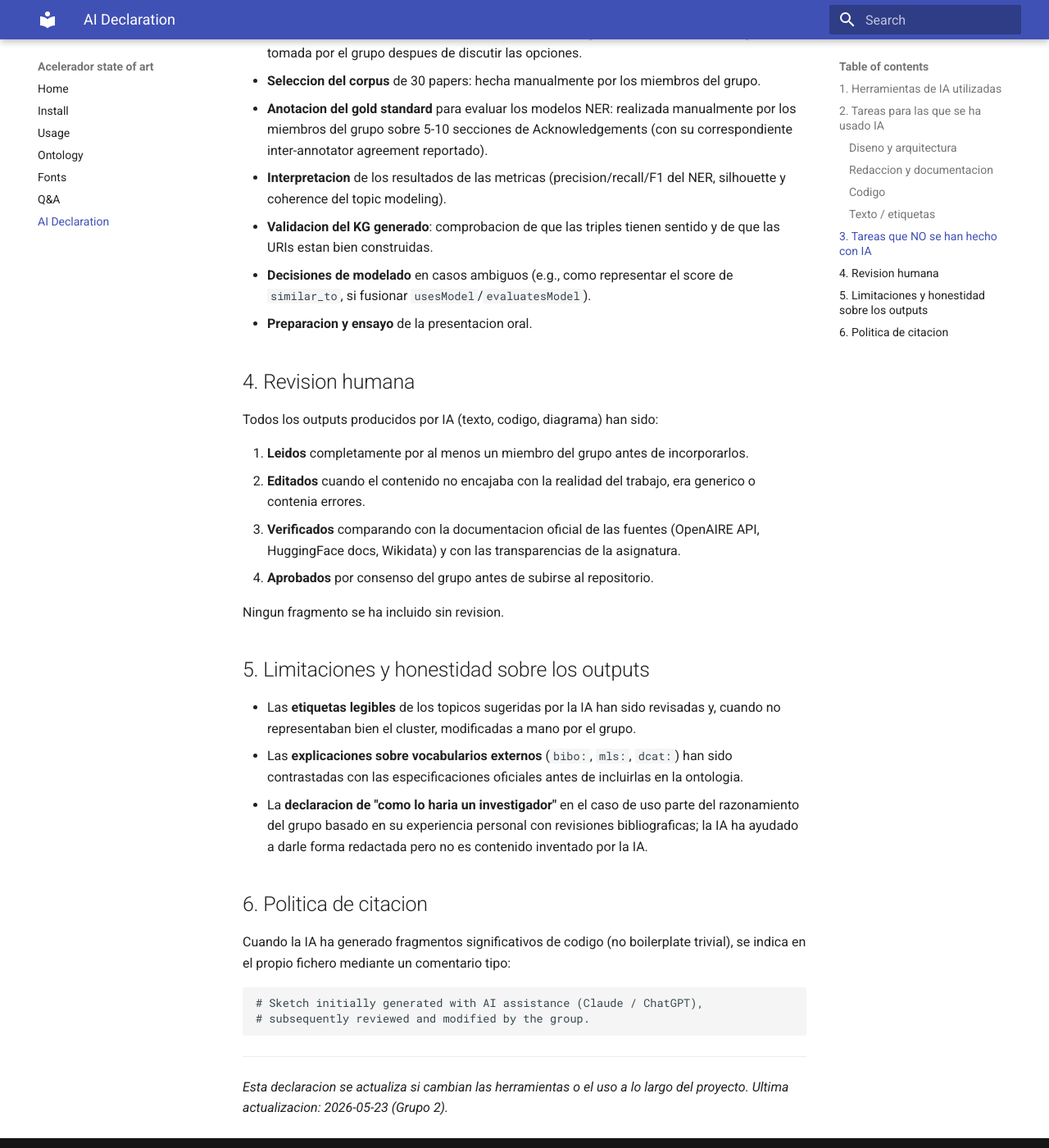
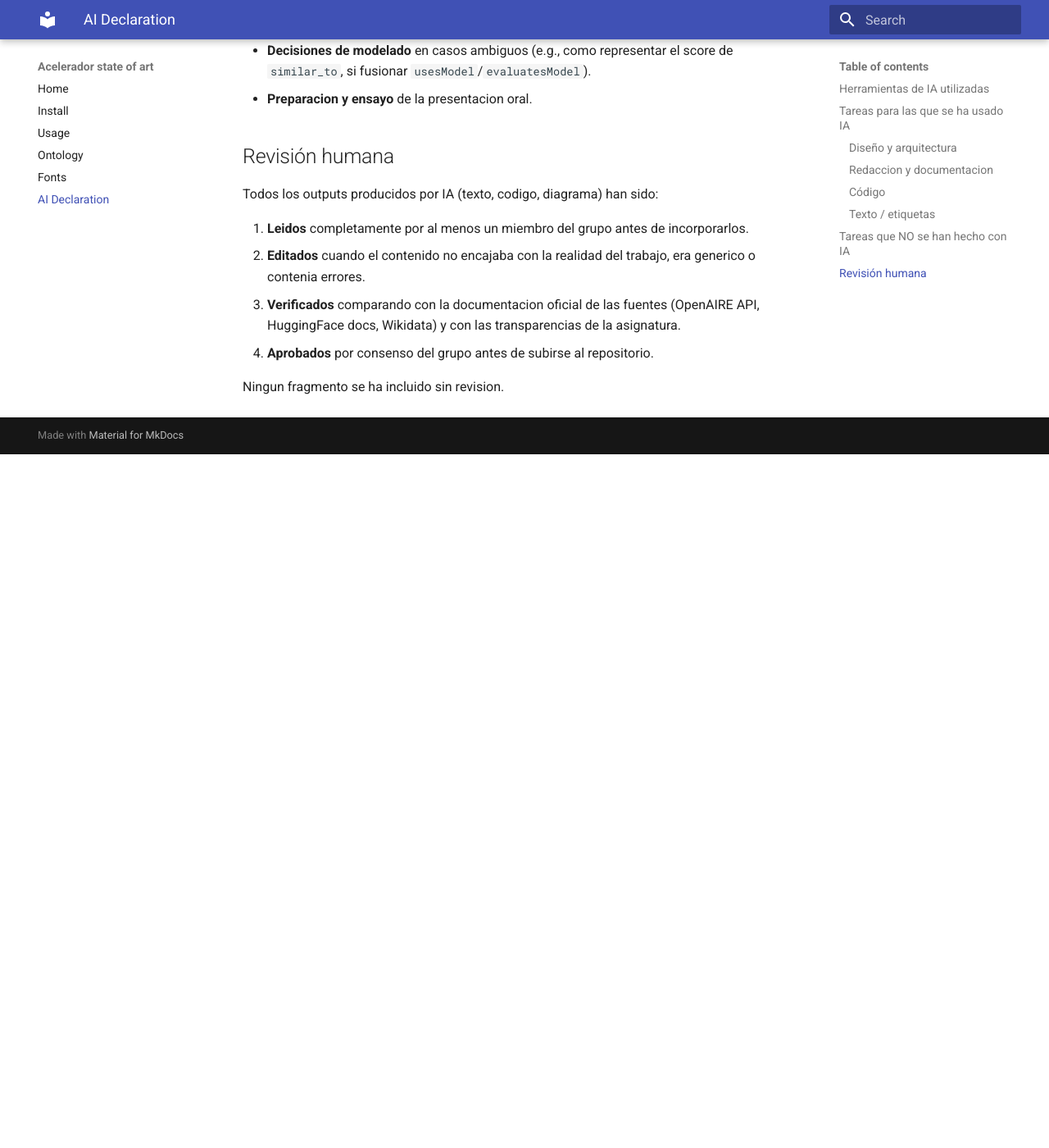
Before and after one commit to mamsss121/osai-2026-kg-genai, an MkDocs documentation site: the page built from docs/AI_DECLARATION.md, in a window 1280 px wide and 1400 px high, scrolled down 1843 px. Shown: the whole window at 82% size. Built offline with MkDocs 1.6.1 and Material for MkDocs 9.7.7, drawn with Linux system fonts in a browser that asks for light colours; after the commit the page ends 2397 px from its top, so only the background shows below that; some of the changed text lies outside the part shown.

Commit message:
update docs 3

````diff
--- a/docs/AI_DECLARATION.md
+++ b/docs/AI_DECLARATION.md
@@ -1,24 +1,18 @@
 # Declaracion de uso de Inteligencia Artificial
-
-Esta declaracion se incluye en cumplimiento del requisito explicito del profesor (mencionado en las sesiones 7, 8 y 9 de la asignatura) y como respuesta al feedback recibido en la entrega 1.
-
-**Grupo 2** — Mamoun Tahri Jautei Hassani, Julian Alberto Villafuerte Zevallos, Alberto Barranquero Fernandez.
 
 ---
 
-## 1. Herramientas de IA utilizadas
+## Herramientas de IA utilizadas
 
 | Herramienta | Proveedor | Uso |
 |---|---|---|
 | **Claude** (Anthropic) | Anthropic | Asistente conversacional para diseno, redaccion y revision. |
-| **ChatGPT / GPT-4** | OpenAI | Consultas puntuales para brainstorming y dudas tecnicas. |
-| **GitHub Copilot** | GitHub / OpenAI | Autocompletado de codigo en VS Code durante la implementacion del pipeline. |
 
 Adicionalmente, el pipeline **ejecuta modelos de HuggingFace** (sentence-transformers, BERTopic, NER) como parte del propio sistema. Esos modelos son la herramienta tecnica del trabajo, no un asistente, y estan documentados en `fuentes.md` y en el codigo.
 
-## 2. Tareas para las que se ha usado IA
+## Tareas para las que se ha usado IA
 
-### Diseno y arquitectura
+### Diseño y arquitectura
 - Brainstorming inicial sobre el **caso de uso** y descarte de alternativas (TTO, empresa, profesor) tras razonar sobre el tamano del corpus.
 - Diseno de la **ontologia v1**: discusion sobre las clases base, sus propiedades y los vocabularios externos a reutilizar (FOAF, schema.org, DCTerms, BIBO, MLS).
 - Discusion de **trade-offs** entre fuentes (OpenAIRE vs alternativas, decidir si Model/Dataset eran extensiones validas).
@@ -29,7 +23,7 @@
 - Reescritura tras el feedback del profesor (entrega 1 -> entrega 2).
 - Esta misma declaracion de IA.
 
-### Codigo
+### Código
 - Plantillas (boilerplate) para los clientes HTTP de OpenAIRE, HuggingFace Hub y el endpoint SPARQL de Wikidata.
 - Esqueletos de los scripts del pipeline (`01_build_corpus.py`, `02_extract_text.py`, `03_topic_modeling.py`, `04_similarity.py`, `05_ner_acks.py`, `06_enrich.py`, `07_build_rdf.py`, `08_prov.py`).
 - Generacion de `docker-compose.yml` para levantar Fuseki + la app Streamlit.
@@ -39,7 +33,7 @@
 - Sugerencias de **labels humanos para los topicos** generados por BERTopic (a partir de las palabras clave).
 - Refinado de los **prompts** usados en el modelo NER (cuando se prueba la alternativa LLM-based mencionada en la sesion 11).
 
-## 3. Tareas que NO se han hecho con IA
+## Tareas que NO se han hecho con IA
 
 - **Decision final** sobre el caso de uso, el stack de fuentes y la estructura de la ontologia: tomada por el grupo despues de discutir las opciones.
 - **Seleccion del corpus** de 30 papers: hecha manualmente por los miembros del grupo.
@@ -49,7 +43,7 @@
 - **Decisiones de modelado** en casos ambiguos (e.g., como representar el score de `similar_to`, si fusionar `usesModel`/`evaluatesModel`).
 - **Preparacion y ensayo** de la presentacion oral.
 
-## 4. Revision humana
+## Revisión humana
 
 Todos los outputs producidos por IA (texto, codigo, diagrama) han sido:
 
@@ -59,23 +53,3 @@
 4. **Aprobados** por consenso del grupo antes de subirse al repositorio.
 
 Ningun fragmento se ha incluido sin revision.
-
-## 5. Limitaciones y honestidad sobre los outputs
-
-- Las **etiquetas legibles** de los topicos sugeridas por la IA han sido revisadas y, cuando no representaban bien el cluster, modificadas a mano por el grupo.
-- Las **explicaciones sobre vocabularios externos** (`bibo:`, `mls:`, `dcat:`) han sido contrastadas con las especificaciones oficiales antes de incluirlas en la ontologia.
-- La **declaracion de "como lo haria un investigador"** en el caso de uso parte del razonamiento del grupo basado en su experiencia personal con revisiones bibliograficas; la IA ha ayudado a darle forma redactada pero no es contenido inventado por la IA.
-
-## 6. Politica de citacion
-
-Cuando la IA ha generado fragmentos significativos de codigo (no boilerplate trivial), se indica en el propio fichero mediante un comentario tipo:
-
-```python
-# Sketch initially generated with AI assistance (Claude / ChatGPT),
-# subsequently reviewed and modified by the group.
-```
-
----
-
-*Esta declaracion se actualiza si cambian las herramientas o el uso a lo largo del proyecto.*
-*Ultima actualizacion: 2026-05-23 (Grupo 2).*
--- a/mkdocs.yml
+++ b/mkdocs.yml
@@ -5,7 +5,6 @@
   - Usage: caso_de_uso.md
   - Ontology: ontologia.md
   - Fonts: fuentes.md
-  - Q&A: preguntas.md
   - AI Declaration: AI_DECLARATION.md
 theme:
   name: material
````
Also changed, not shown: docs/preguntas.md (deleted, +0 -19 lines).
